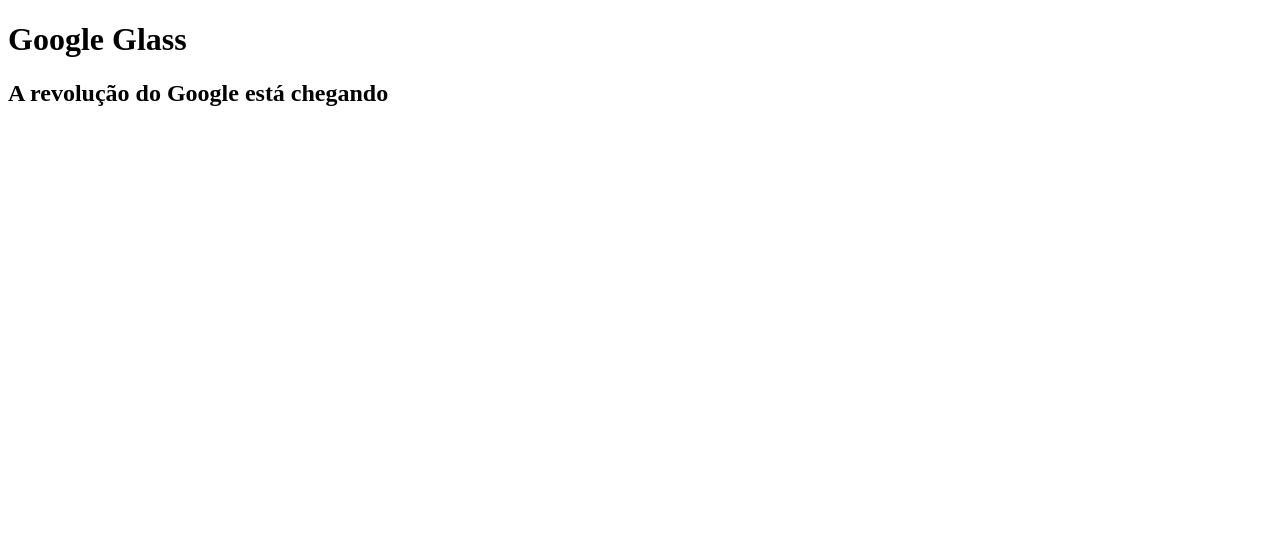
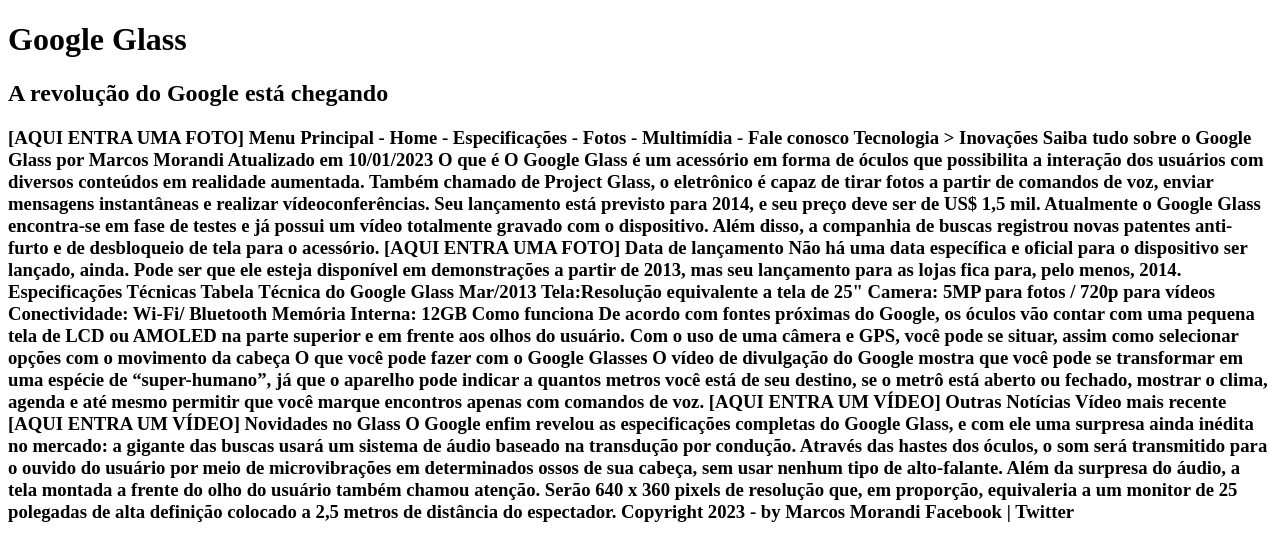
Before and after one commit to marcosmorandi/googleglass-html-css-javascript, a plain HTML site: page index.html in a window 1280 px wide. Drawn offline with Linux system fonts and the light colour scheme.

Commit message:
Adicionado texto e pastas.

```diff
--- a/index.html
+++ b/index.html
@@ -12,6 +12,58 @@
             <hgroup>
                 <h1>Google Glass</h1>
                 <h2>A revolução do Google está chegando</h2>
+                <h3>
+                    [AQUI ENTRA UMA FOTO]
+
+                    Menu Principal
+                    - Home
+                    - Especificações
+                    - Fotos
+                    - Multimídia
+                    - Fale conosco
+
+                    Tecnologia > Inovações
+                    Saiba tudo sobre o Google Glass
+                    por Marcos Morandi
+                    Atualizado em 10/01/2023
+
+                    O que é
+                    O Google Glass é um acessório em forma de óculos que possibilita a interação dos usuários com diversos conteúdos em realidade aumentada. Também chamado de Project Glass, o eletrônico é capaz de tirar fotos a partir de comandos de voz, enviar mensagens instantâneas e realizar vídeoconferências. Seu lançamento está previsto para 2014, e seu preço deve ser de US$ 1,5 mil. Atualmente o Google Glass encontra-se em fase de testes e já possui um vídeo totalmente gravado com o dispositivo. Além disso, a companhia de buscas registrou novas patentes anti-furto e de desbloqueio de tela para o acessório.
+
+                    [AQUI ENTRA UMA FOTO]
+
+                    Data de lançamento
+                    Não há uma data específica e oficial para o dispositivo ser lançado, ainda. Pode ser que ele esteja disponível em demonstrações a partir de 2013, mas seu lançamento para as lojas fica para, pelo menos, 2014.
+
+                    Especificações Técnicas
+                    Tabela Técnica do Google Glass Mar/2013
+
+                    Tela:Resolução equivalente a tela de 25"
+                    Camera: 5MP para fotos / 720p para vídeos
+                    Conectividade: Wi-Fi/ Bluetooth
+                    Memória Interna: 12GB
+
+                    Como funciona
+                    De acordo com fontes próximas do Google, os óculos vão contar com uma pequena tela de LCD ou AMOLED na parte superior e em frente aos olhos do usuário. Com o uso de uma câmera e GPS, você pode se situar, assim como selecionar opções com o movimento da cabeça
+
+                    O que você pode fazer com o Google Glasses
+                    O vídeo de divulgação do Google mostra que você pode se transformar em uma espécie de “super-humano”, já que o aparelho pode indicar a quantos metros você está de seu destino, se o metrô está aberto ou fechado, mostrar o clima, agenda e até mesmo permitir que você marque encontros apenas com comandos de voz.
+
+                    [AQUI ENTRA UM VÍDEO]
+
+                    Outras Notícias
+                    Vídeo mais recente
+
+                    [AQUI ENTRA UM VÍDEO]
+
+                    Novidades no Glass
+                    O Google enfim revelou as especificações completas do Google Glass, e com ele uma surpresa ainda inédita no mercado: a gigante das buscas usará um sistema de áudio baseado na transdução por condução. Através das hastes dos óculos, o som será transmitido para o ouvido do usuário por meio de microvibrações em determinados ossos de sua cabeça, sem usar nenhum tipo de alto-falante.
+
+                    Além da surpresa do áudio, a tela montada a frente do olho do usuário também chamou atenção. Serão 640 x 360 pixels de resolução que, em proporção, equivaleria a um monitor de 25 polegadas de alta definição colocado a 2,5 metros de distância do espectador.
+
+                    Copyright 2023 - by Marcos Morandi
+                    Facebook | Twitter
+                </h3>
             </hgroup>
         </header>
     </div>
```
Also changed, not shown: css/estilo.css (added), javascript/funcoes.js (added).
